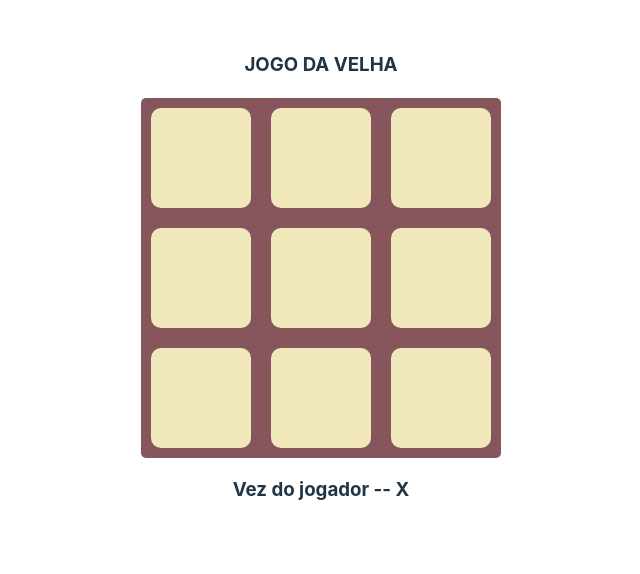
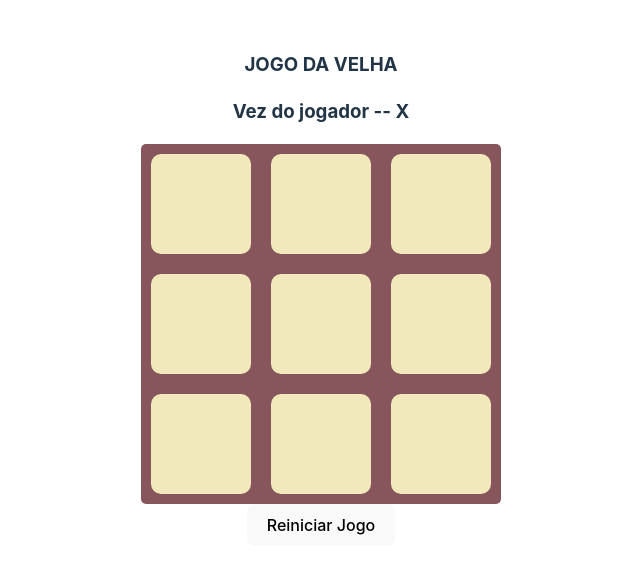
Before and after one commit to Tephao/Jogo-Velha-JSX, a React (Vite) app: page / in a window 1280 px wide. Shown: the top 574 px of the page, without its empty margins (319-959 px from the left). Built offline with nearby package versions, Linux system fonts and the light colour scheme.

Commit message:
Criado o botão Reiniciar

```diff
--- a/src/Components/Velha/index.jsx
+++ b/src/Components/Velha/index.jsx
@@ -77,6 +77,7 @@ function Velha () {
     return (
         <>
         <h3>JOGO DA VELHA</h3>
+        <h3>Vez do jogador -- {vez}</h3>
         <div id="game">
             {
                 jogadas.map((item, i) => (
@@ -87,7 +88,9 @@ function Velha () {
                 ))
             }
         </div>
-        <h3>Vez do jogador -- {vez}</h3>
+
+        <button id="restartButton" onclick= {() =>{window.location.reload(true)}}>Reiniciar Jogo</button>
+
         </>
 
     )
```
